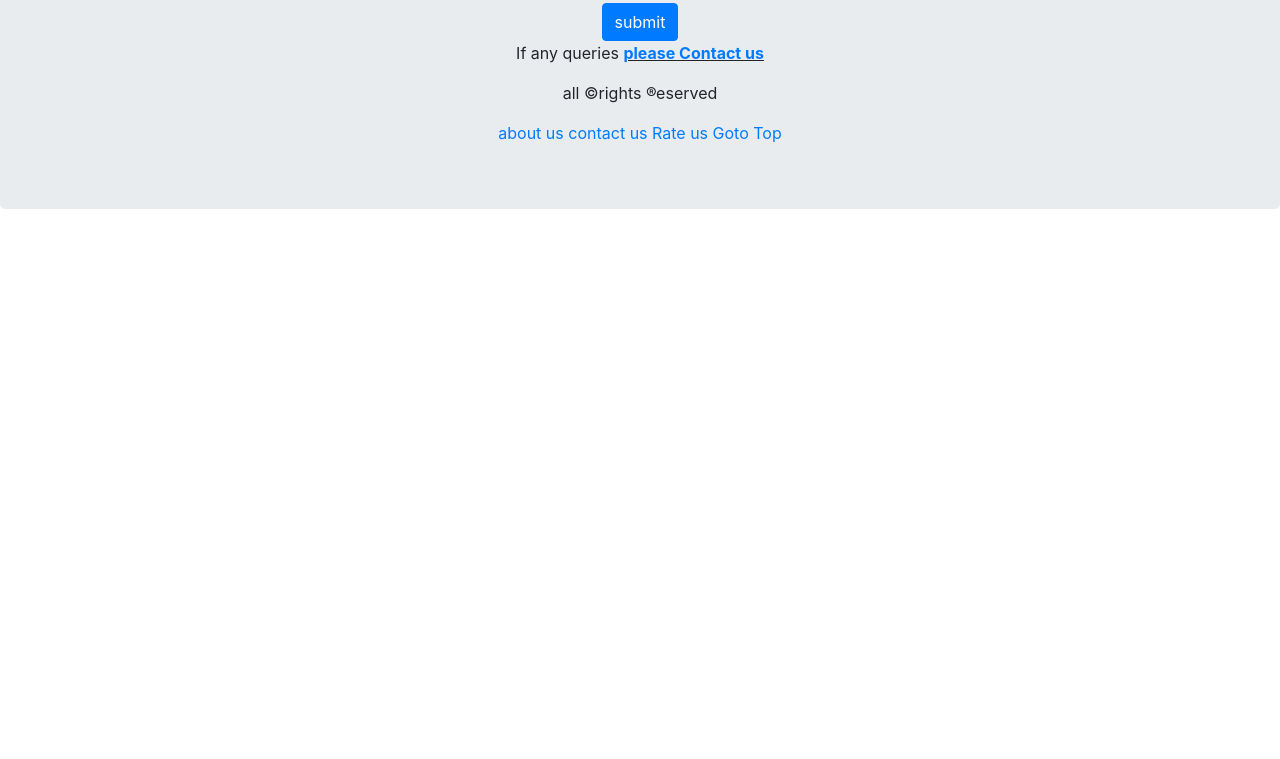
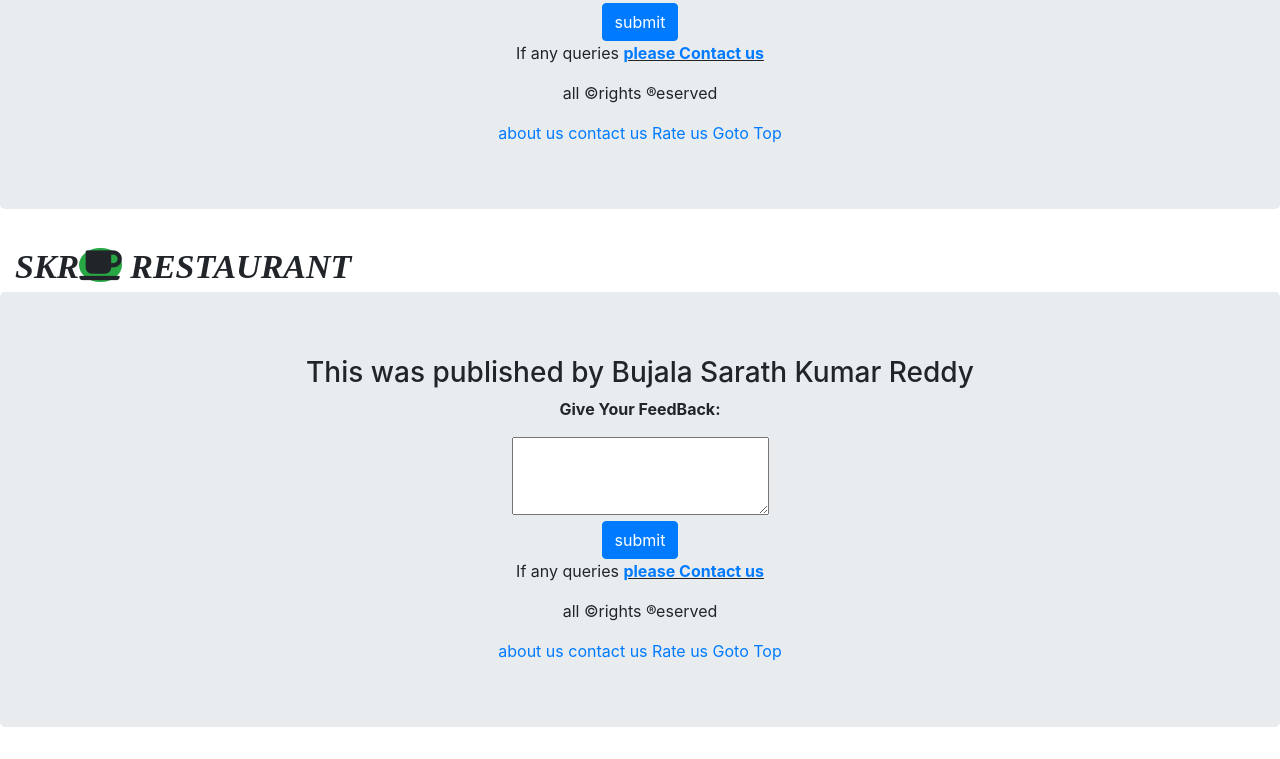
Before and after one commit to Sarath9380556175/skr-website, a plain HTML site: page index.html in a window 1280 px wide. Shown: the part 1201-1960 px from the top of the page. Before the commit the page ends 1442 px from the top, so only its background shows below. Drawn offline with nearby package versions, Linux system fonts and the light colour scheme.

Commit message:
Update index.html

```diff
--- a/index.html
+++ b/index.html
@@ -260,6 +260,22 @@ opacity: 1.6;
 
 
 </div>
+	<div class="footer container-fluid">SKR<i class="fas fa-coffee bg-success rounded-circle"></i> RESTAURANT</div>
+<div class="container-fluid jumbotron text-center">
+
+		<h3>This was published by Bujala Sarath Kumar Reddy</h3>
+        <p><b>Give Your FeedBack:</b></p>
+		<textarea rows="3" cols="23"></textarea><br>
+		<button class="btn btn-primary" onclick="sarath()">submit</button>
+		<p>If any queries <b style="text-decoration: underline;"><a href="https://stupefied-spence-039649.netlify.app/" id="kkr" onmouseover ='document.getElementById("kkr").style.color="red"',  onmouseout ='document.getElementById("kkr").style.color="green"'>please Contact us</a></b></p>
+		<p>all &copy;rights &reg;eserved</p>
+
+	<a href="https://sleepy-goldberg-913a89.netlify.app/">about us</a>
+	<a href="https://stupefied-spence-039649.netlify.app/">contact us</a>
+	<a href="https://silly-morse-309210.netlify.app/#">Rate us</a>
+    <a href="#top">Goto Top</a>
+	</div>
+	</div>
 <div class="footer1 bg-dark text-white fixed-bottom">
 	<div class="d-flex flex-row-reverse justify-content-center p-3">
 		<p class="text-primary">Please follow us on <span class="fab fa-facebook"></span></p>&nbsp;&nbsp;
```
